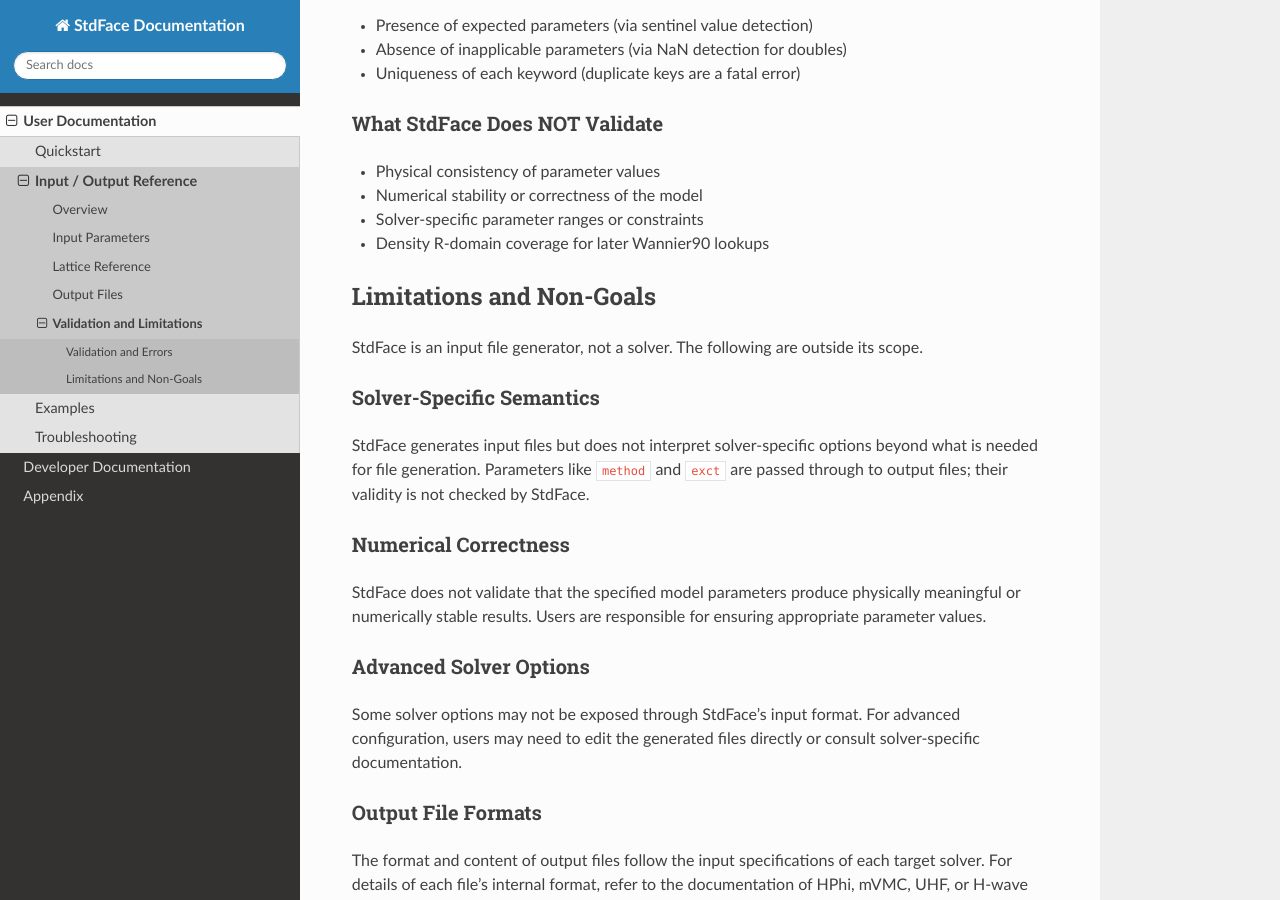
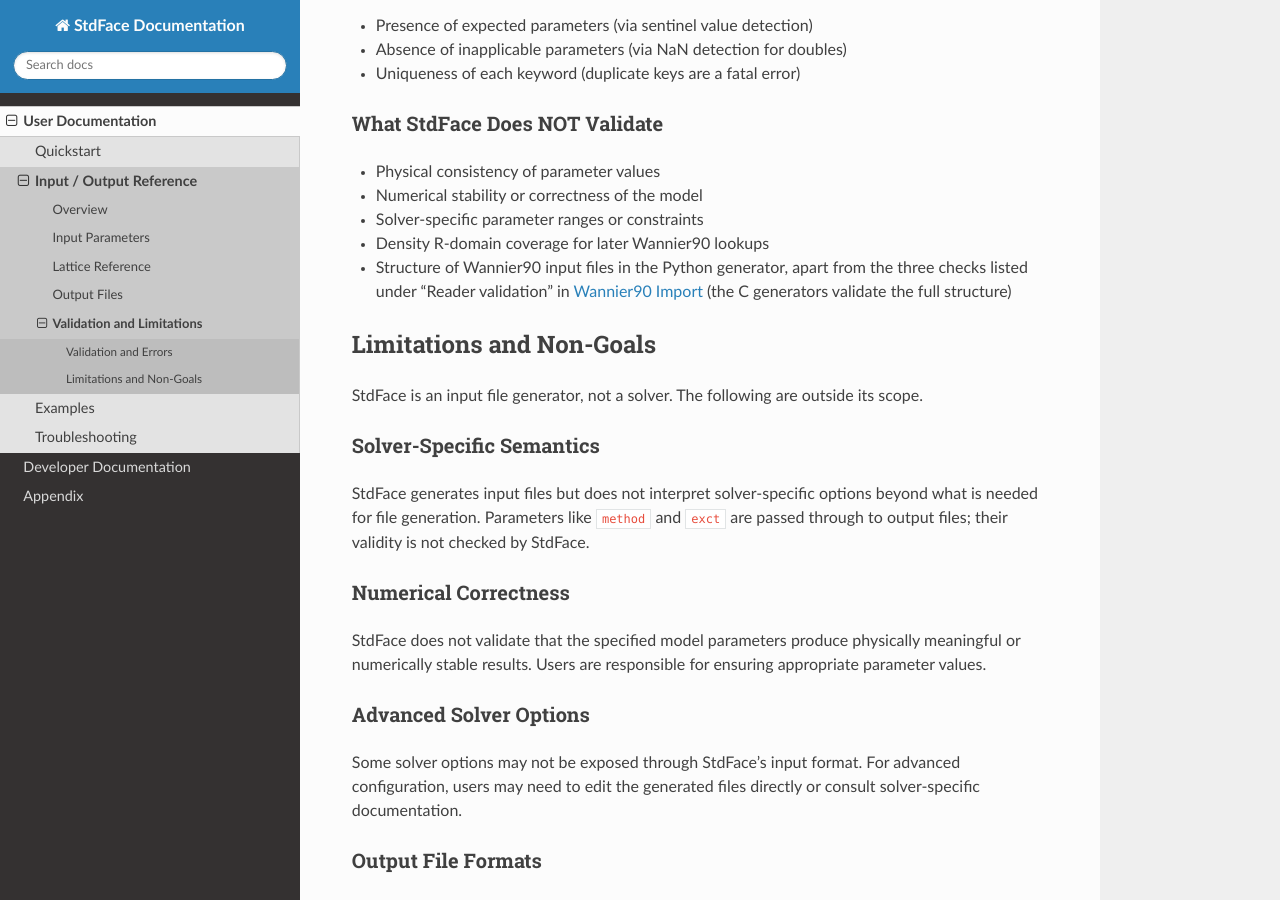
Before and after one commit to issp-center-dev/StdFace, a Sphinx documentation site: the page built from docs/user/reference/validation.rst, in a window 1280 px wide and 900 px high, scrolled down 1216 px. Built offline with Sphinx 7.4.7 and the Read the Docs theme 3.1.0, drawn with Linux system fonts in a browser that asks for light colours.

Commit message:
docs: list the Python reader's partial Wannier90 validation as not validated
The develop merge dropped "Completeness of Wannier90 input files" from
the not-validated list, which holds for the C generators only. The
Python reader applies three of the structural checks; say so and point
to the reader section.

Co-Authored-By: Claude Fable 5.2 <noreply@anthropic.com>

```diff
--- a/docs/user/reference/validation.rst
+++ b/docs/user/reference/validation.rst
@@ -53,6 +53,9 @@ What StdFace Does NOT Validate
 - Numerical stability or correctness of the model
 - Solver-specific parameter ranges or constraints
 - Density R-domain coverage for later Wannier90 lookups
+- Structure of Wannier90 input files in the Python generator, apart from the
+  three checks listed under "Reader validation" in :doc:`lattice/wannier90`
+  (the C generators validate the full structure)
 
 Limitations and Non-Goals
 --------------------------
```
